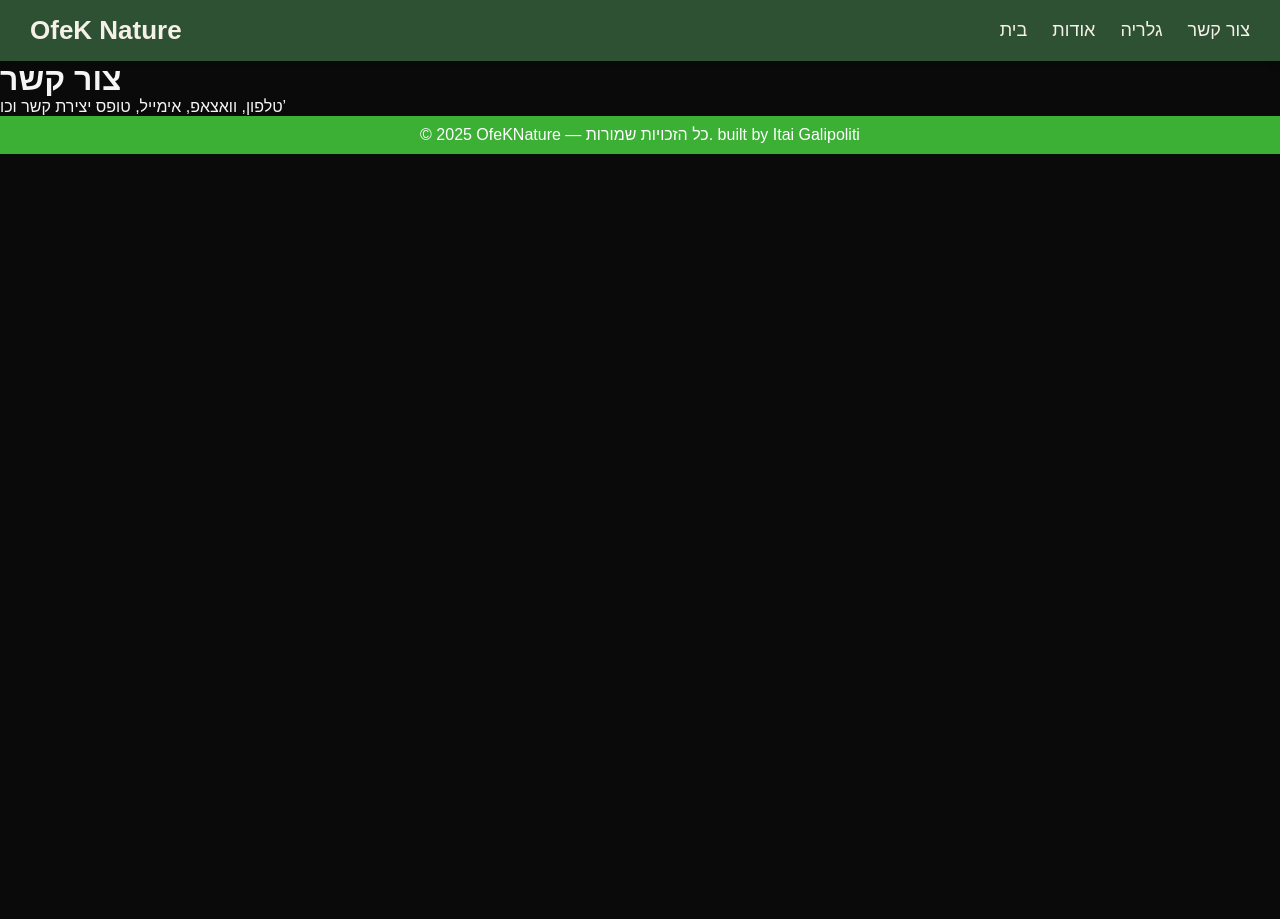
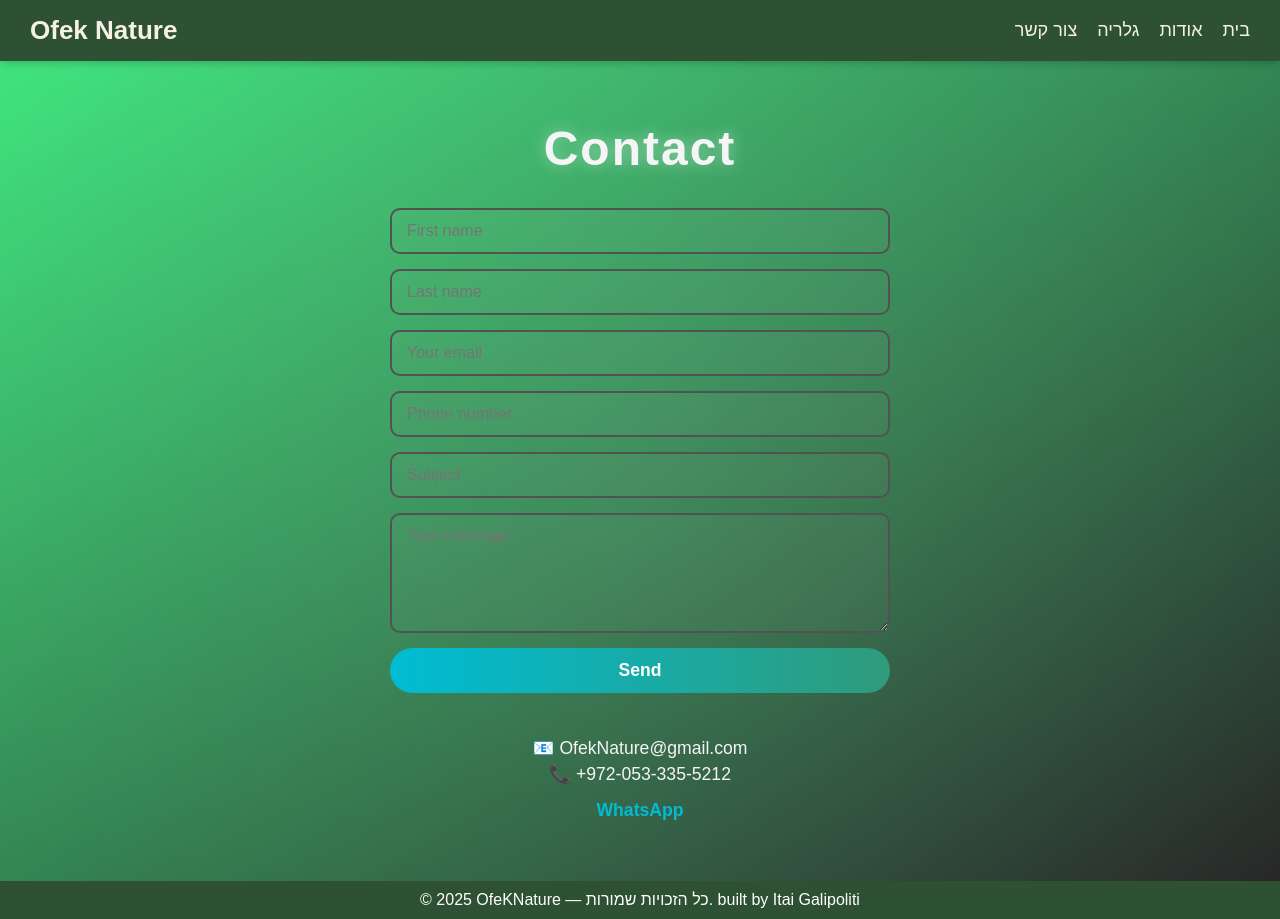
Before and after one commit to italord1/OfekNature, a React (Vite) app in the folder OfekNature-Frontend/OfekNature/: page /contact in a window 1280 px wide. Before the commit the page ends 800 px from the top, so only its background shows below. Built offline with nearby package versions, Linux system fonts and the light colour scheme.

Commit message:
improvments of ui

```diff
--- a/OfekNature-Frontend/OfekNature/src/Components/NavBar.jsx
+++ b/OfekNature-Frontend/OfekNature/src/Components/NavBar.jsx
@@ -7,7 +7,7 @@ export default function Navbar() {
 
   return (
     <nav className="navbar">
-      <h2 className="logo">OfeK Nature</h2>
+      <h2 className="logo">Ofek Nature</h2>
 
       <div className="hamburger" onClick={() => setOpen(!open)}>
         <span></span>
@@ -16,10 +16,13 @@ export default function Navbar() {
       </div>
 
       <ul className={open ? "nav-links active" : "nav-links"}>
+        <li><Link to="/contact" onClick={() => setOpen(false)}>צור קשר</Link></li>
+         <li><Link to="/gallery" onClick={() => setOpen(false)}>גלריה</Link></li>
+          <li><Link to="/about" onClick={() => setOpen(false)}>אודות</Link></li>
         <li><Link to="/" onClick={() => setOpen(false)}>בית</Link></li>
-        <li><Link to="/about" onClick={() => setOpen(false)}>אודות</Link></li>
-        <li><Link to="/gallery" onClick={() => setOpen(false)}>גלריה</Link></li>
-        <li><Link to="/contact" onClick={() => setOpen(false)}>צור קשר</Link></li>
+
+
+
       </ul>
     </nav>
   );
--- a/OfekNature-Frontend/OfekNature/src/Pages/About.jsx
+++ b/OfekNature-Frontend/OfekNature/src/Pages/About.jsx
@@ -1,81 +1,49 @@
-import { useEffect, useState, useContext } from "react";
+import { useState, useEffect, useContext } from "react";
 import "../Styles/About.css";
 import { BaseUrlContext } from "../Context/BaseUrl";
 
 function About() {
-  const [photos, setPhotos] = useState([]);
   const [background, setBackground] = useState("");
-  const [loading, setLoading] = useState(true);
-
   const baseUrl = useContext(BaseUrlContext);
 
   useEffect(() => {
-    const fetchPhotos = async () => {
+    const fetchBackground = async () => {
       try {
         const res = await fetch(`${baseUrl}/api/photos`);
         const data = await res.json();
 
-        if (!data || !Array.isArray(data.photos)) {
-          console.error("Invalid response:", data);
-          return;
-        }
+        if (data && Array.isArray(data.photos) && data.photos.length > 0) {
+          // נבחרת תמונה אקראית או לפי קטגוריה "nature"
+          const naturePhotos = data.photos.filter(photo => photo.category === "nature");
+          const selectedPhoto = naturePhotos.length > 0 ?
+            naturePhotos[Math.floor(Math.random() * naturePhotos.length)] :
+            data.photos[0];
 
-        const aboutImages = data.photos.filter(
-          (photo) =>
-            photo.category === "portrait" ||
-            photo.category === "watersport" ||
-            photo.category === "fashion"
-        );
-
-        setPhotos(aboutImages.slice(0, 6));
-
-        if (aboutImages.length > 0) {
-          const randomIndex = Math.floor(Math.random() * aboutImages.length);
-          setBackground(aboutImages[randomIndex].url);
+          setBackground(selectedPhoto.url);
         }
       } catch (err) {
-        console.error("Error fetching about photos:", err);
-      } finally {
-        setLoading(false);
+        console.error("Error fetching background photo:", err);
+        // רקע ברירת מחדל אם יש תקלה
+        setBackground("https://images.unsplash.com/photo-1506744038136-46273834b3fb");
       }
     };
 
-    fetchPhotos();
-  }, []);
+    fetchBackground();
+  }, [baseUrl]);
 
   return (
     <section
       className="about"
       style={{
-        backgroundImage: background
-          ? `url(${background})`
-          : "url('https://images.unsplash.com/photo-1506744038136-46273834b3fb')",
+        backgroundImage: `url(${background})`,
       }}
     >
       <div className="about-overlay"></div>
-
       <div className="about-content">
-        <h2>About Noam</h2>
+        <h2>על אופק והחוויה בטבע</h2>
         <p>
-          Noam Tamir is a photographer specializing in ocean sports and
-          portraits. Her passion for the sea and human expression drives her
-          work, capturing both energy and emotion in every shot.
+           אופק מזמין אתכם לחוות את הטבע בצורה שונה ומיוחדת. בין אם מדובר בטיולים מרגיעים בשבילי יער, מסעות בעקבות נופים מרהיבים או מפגש עם בעלי חיים בסביבתם הטבעית – החוויה עם אופק היא חיבור אמיתי לטבע, להרפתקה ולהשראה.
         </p>
-
-        {loading ? (
-          <div className="loading">Loading photos...</div>
-        ) : (
-          <div className="about-gallery">
-            {photos.map((photo) => (
-              <div
-                key={photo.id}
-                className="gallery-item"
-              >
-                <img src={photo.url} alt={photo.name} loading="lazy" />
-              </div>
-            ))}
-          </div>
-        )}
       </div>
     </section>
   );
--- a/OfekNature-Frontend/OfekNature/src/Pages/Contact.jsx
+++ b/OfekNature-Frontend/OfekNature/src/Pages/Contact.jsx
@@ -1,8 +1,111 @@
-export default function Contact() {
+import "../Styles/Contact.css";
+import { useState,useContext } from "react";
+import { BaseUrlContext } from "../Context/BaseUrl";
+
+function Contact() {
+
+   const baseUrl = useContext(BaseUrlContext);
+  const [formData, setFormData] = useState({
+    fname: "",
+    lname: "",
+    email: "",
+    phone: "",
+    subject: "",
+    message: "",
+  });
+
+  const [status, setStatus] = useState("");
+
+  const handleChange = (e) => {
+    setFormData({ ...formData, [e.target.name]: e.target.value });
+  };
+
+  const handleSubmit = async (e) => {
+    e.preventDefault();
+    setStatus("Sending...");
+
+    try {
+      const res = await fetch(`${baseUrl}/send-email`, {
+        method: "POST",
+        headers: { "Content-Type": "application/json" },
+        body: JSON.stringify(formData),
+      });
+
+      if (res.ok) {
+        setStatus("✅ Message sent successfully!");
+        setFormData({ fname: "", lname: "", email: "", phone: "", subject: "", message: "" });
+      } else {
+        setStatus("❌ Error sending message. Please try again.");
+      }
+    } catch (err) {
+      console.error(err);
+      setStatus("❌ Network error. Please try again.");
+    }
+  };
+
   return (
-    <div>
-      <h1>צור קשר</h1>
-      <p>טלפון, וואצאפ, אימייל, טופס יצירת קשר וכו’</p>
-    </div>
+    <section className="contact">
+      <h2>Contact</h2>
+      <form onSubmit={handleSubmit}>
+        <input
+          name="fname"
+          type="text"
+          placeholder="First name"
+          value={formData.fname}
+          onChange={handleChange}
+          required
+        />
+        <input
+          name="lname"
+          type="text"
+          placeholder="Last name"
+          value={formData.lname}
+          onChange={handleChange}
+          required
+        />
+        <input
+          name="email"
+          type="email"
+          placeholder="Your email"
+          value={formData.email}
+          onChange={handleChange}
+          required
+        />
+        <input
+          name="phone"
+          type="tel"
+          placeholder="Phone number"
+          value={formData.phone}
+          onChange={handleChange}
+          required
+        />
+        <input
+          name="subject"
+          type="text"
+          placeholder="Subject"
+          value={formData.subject}
+          onChange={handleChange}
+          required
+        />
+        <textarea
+          name="message"
+          placeholder="Your message"
+          value={formData.message}
+          onChange={handleChange}
+          required
+        />
+        <button type="submit">Send</button>
+      </form>
+
+      {status && <p className="status-message">{status}</p>}
+
+      <div className="contact-info">
+        <p>📧 OfekNature@gmail.com</p>
+        <p>📞 +972-053-335-5212</p>
+        <a href="https://wa.me/9720533355212" target="_blank" rel="noopener noreferrer">WhatsApp</a>
+      </div>
+    </section>
   );
 }
+
+export default Contact;
--- /dev/null
+++ b/OfekNature-Frontend/OfekNature/src/Styles/Contact.css
@@ -0,0 +1,130 @@
+/* === CONTACT SECTION === */
+.contact {
+  min-height: 100vh;
+  background: linear-gradient(to bottom right, #36e378, #1c1c1c);
+  color: #f5f5f5;
+  display: flex;
+  flex-direction: column;
+  align-items: center;
+  justify-content: center;
+  padding: 60px 20px;
+  position: relative;
+  overflow: hidden;
+}
+
+.contact::before {
+  content: "";
+  position: absolute;
+  width: 300%;
+  height: 300%;
+  background: radial-gradient(circle at center, rgba(255, 255, 255, 0.182), transparent 60%);
+  animation: rotateGlow 20s linear infinite;
+  top: -100%;
+  left: -100%;
+  z-index: 0;
+  opacity: 0.6;
+}
+
+@keyframes rotateGlow {
+  0% { transform: rotate(0deg); }
+  100% { transform: rotate(360deg); }
+}
+
+.contact h2 {
+  font-size: 3rem;
+  margin-bottom: 2rem;
+  letter-spacing: 2px;
+  position: relative;
+  z-index: 1;
+  text-shadow: 0 0 15px rgba(255, 255, 255, 0.421);
+}
+
+/* === FORM === */
+.contact form {
+  display: flex;
+  flex-direction: column;
+  gap: 15px;
+  width: 100%;
+  max-width: 500px;
+  z-index: 1;
+  animation: fadeIn 1.2s ease forwards;
+}
+
+.contact input,
+.contact textarea {
+  padding: 12px 15px;
+  border: 2px solid #535252;
+  background: rgba(184, 171, 171, 0.05);
+  border-radius: 10px;
+  color: #fff;
+  font-size: 1rem;
+  outline: none;
+  transition: all 0.3s ease;
+
+}
+
+.contact input:focus,
+.contact textarea:focus {
+  border-color: #00bcd4;
+  box-shadow: 0 0 10px rgba(0, 188, 212, 0.7);
+}
+
+.contact textarea {
+  min-height: 120px;
+  resize: vertical;
+}
+
+.contact button {
+  background: linear-gradient(90deg, #00bcd4, #2f9b7b);
+  border: none;
+  border-radius: 50px;
+  padding: 12px;
+  font-size: 1.1rem;
+  font-weight: 600;
+  color: #fff;
+  cursor: pointer;
+  transition: all 0.3s ease;
+}
+
+.contact button:hover {
+  transform: translateY(-3px);
+  box-shadow: 0 0 20px rgba(0, 188, 212, 0.7);
+}
+
+/* === CONTACT INFO === */
+.contact-info {
+  margin-top: 40px;
+  text-align: center;
+  z-index: 1;
+  font-size: 1.1rem;
+  animation: fadeInUp 1.5s ease forwards;
+}
+
+.contact-info p {
+  margin: 5px 0;
+}
+
+.contact-info a {
+  display: inline-block;
+  margin-top: 10px;
+  color: #00bcd4;
+  font-weight: 600;
+  text-decoration: none;
+  transition: all 0.3s ease;
+}
+
+.contact-info a:hover {
+  color: #fff;
+  text-shadow: 0 0 10px #00bcd4;
+}
+
+/* === ANIMATIONS === */
+@keyframes fadeIn {
+  from { opacity: 0; transform: translateY(30px); }
+  to { opacity: 1; transform: translateY(0); }
+}
+
+@keyframes fadeInUp {
+  from { opacity: 0; transform: translateY(50px); }
+  to { opacity: 1; transform: translateY(0); }
+}
--- a/OfekNature-Frontend/OfekNature/src/Styles/Footer.css
+++ b/OfekNature-Frontend/OfekNature/src/Styles/Footer.css
@@ -1,7 +1,7 @@
 /* === FOOTER === */
 .footer {
   width: 100%;
-  background-color: #3bb035;
+  background-color: #2e5134;
   color: #fff;
   text-align: center;
   padding: 10px 0;
--- a/OfekNature-Frontend/OfekNature/src/Styles/NavBar.css
+++ b/OfekNature-Frontend/OfekNature/src/Styles/NavBar.css
@@ -20,7 +20,7 @@
 /* Desktop */
 .nav-links {
   display: flex;
-  gap: 25px;
+  gap: 20px;
   list-style: none;
 }
 
@@ -62,14 +62,19 @@
     flex-direction: column;
     width: 100%;
     text-align: center;
-    padding: 20px 0;
+    padding: 0; /* בלי padding, נוסיף אותו בתוך li */
     max-height: 0;
     overflow: hidden;
-    transition: 0.3s ease-in-out;
+    transition: max-height 0.3s ease-in-out, padding 0.3s ease-in-out;
+  }
+
+  .nav-links li {
+    padding: 15px 0; /* רווח פנימי לכל קישור */
   }
 
   .nav-links.active {
-    max-height: 260px;
+    max-height: 500px; /* גבוה מספיק לכל הקישורים */
+    padding: 20px 0;
   }
 
   .hamburger {
```
